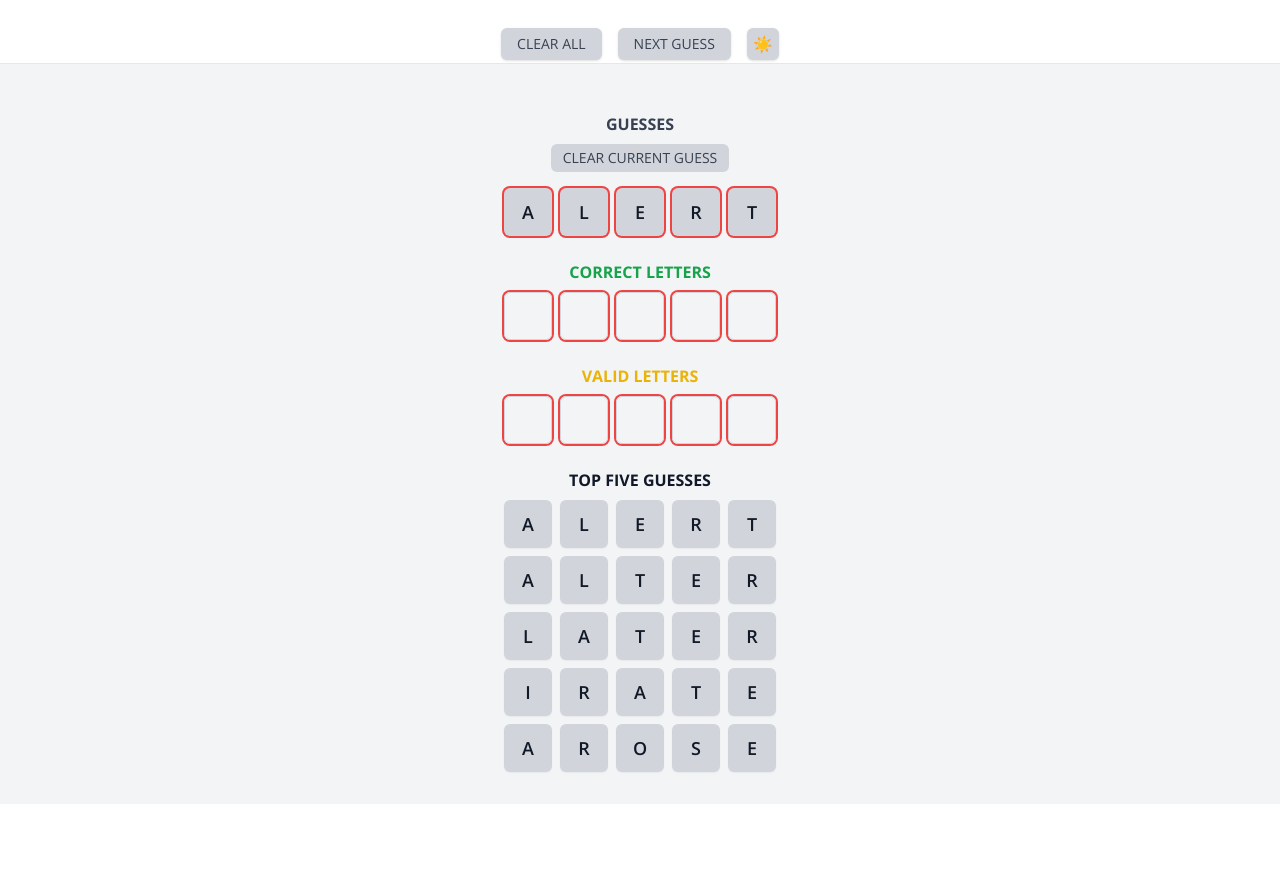
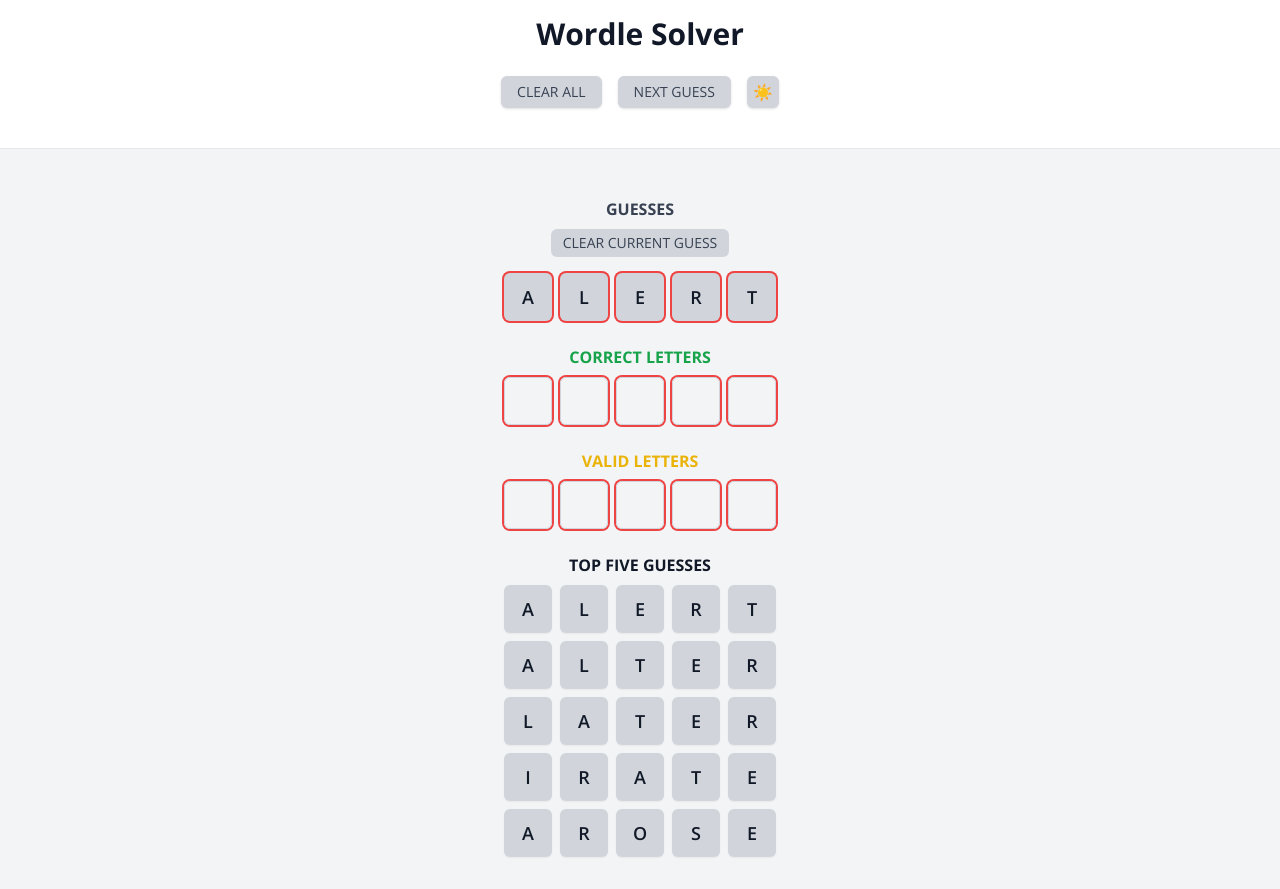
Before and after one commit to Warrick199/WordleSolverWeb, a React (Vite) app: page / in a window 1280 px wide. Before the commit the page ends 804 px from the top, so only its background shows below. Built offline with nearby package versions, Linux system fonts and the light colour scheme.

Commit message:
Update App.jsx

```diff
--- a/src/App.jsx
+++ b/src/App.jsx
@@ -17,6 +17,7 @@
   const firstGuess   = getBestGuess(solutions).split('')
   const initialTop5  = getTopGuesses(solutions, 5).map(w => w.split(''))
 
+  // React state
   const [possibleWords,   setPossibleWords]   = useState(solutions)
   const [correctRows,      setCorrectRows]     = useState([Array(WORD_LEN).fill('')])
   const [validRows,        setValidRows]       = useState([Array(WORD_LEN).fill('')])
@@ -26,32 +27,38 @@
   const activeRow = guessRows.length - 1
   const solved    = correctRows[activeRow].every(c => c !== '')
 
-  // Handlers (unchanged) ...
+  // Handler: Next Guess
   const handleNextGuess = () => {
     if (solved) return
+
     const idx     = activeRow
     const guess   = guessRows[idx]
     const correct = correctRows[idx]
     const valid   = validRows[idx]
 
+    // filter solutions, fallback to validWords
     let filtered = filterPossibleWords(possibleWords, guess, correct, valid)
     if (filtered.length === 0) {
       filtered = filterPossibleWords(validBank, guess, correct, valid)
     }
     setPossibleWords(filtered)
 
+    // compute next guess and top 5
     const baseNext   = getBestGuess(filtered).split('')
+    // carry over greens
     const seededNext = baseNext.map((ltr, i) =>
       correct[i] ? correct[i] : ltr
     )
     const top5       = getTopGuesses(filtered, 5)
 
+    // append new rows
     setGuessRows(gr => [...gr, seededNext])
     setCorrectRows(cr => [...cr, Array(WORD_LEN).fill('')])
     setValidRows(vr => [...vr, Array(WORD_LEN).fill('')])
     setNextBestGuesses(top5.map(w => w.split('')))
   }
 
+  // Handler: Clear All
   const handleClearAll = () => {
     setPossibleWords(solutions)
     setCorrectRows([Array(WORD_LEN).fill('')])
@@ -60,6 +67,7 @@
     setNextBestGuesses(initialTop5)
   }
 
+  // Handler: Clear Current Guess
   const handleClearCurrentGuess = () => {
     setGuessRows(gr =>
       gr.map((row, i) =>
@@ -68,7 +76,7 @@
     )
   }
 
-  // Rendering helpers (unchanged) ...
+  // Render editable grid rows
   const renderDynamicGrid = (rows, setRows, fillColor) =>
     rows.map((letters, rIdx) => (
       <div key={rIdx} className="flex justify-center my-2">
@@ -120,6 +128,7 @@
       </div>
     ))
 
+  // Render read-only Top Five grid
   const renderReadOnlyGrid = rows =>
     rows.map((letters, rIdx) => (
       <div key={rIdx} className="flex justify-center my-2">
@@ -141,10 +150,10 @@
 
   return (
     <div className="min-h-screen flex flex-col bg-gray-100 dark:bg-gray-900">
-      {/* Sticky header with reduced height and centered content */}
-      <div className="sticky top-0 z-20 bg-white dark:bg-gray-800 border-b border-gray-200 dark:border-gray-700 h-16 px-4 flex flex-col justify-center">
+      {/* Sticky Header */}
+      <div className="sticky top-0 z-20 bg-white dark:bg-gray-800 border-b border-gray-200 dark:border-gray-700 pt-4 pb-2 px-4 flex flex-col justify-center">
         <header className="text-center mb-1">
-          <h1 className="text-2xl font-bold text-gray-900 dark:text-gray-100">
+          <h1 className="text-3xl font-bold text-gray-900 dark:text-gray-100">
             Wordle Solver
           </h1>
           <p className="mt-1 text-gray-500 dark:text-gray-400 text-sm">
@@ -159,7 +168,7 @@
         />
       </div>
 
-      {/* Scrollable main content */}
+      {/* Scrollable Content */}
       <div className="flex-1 overflow-auto p-6">
         {/* Guesses */}
         <section>
```
